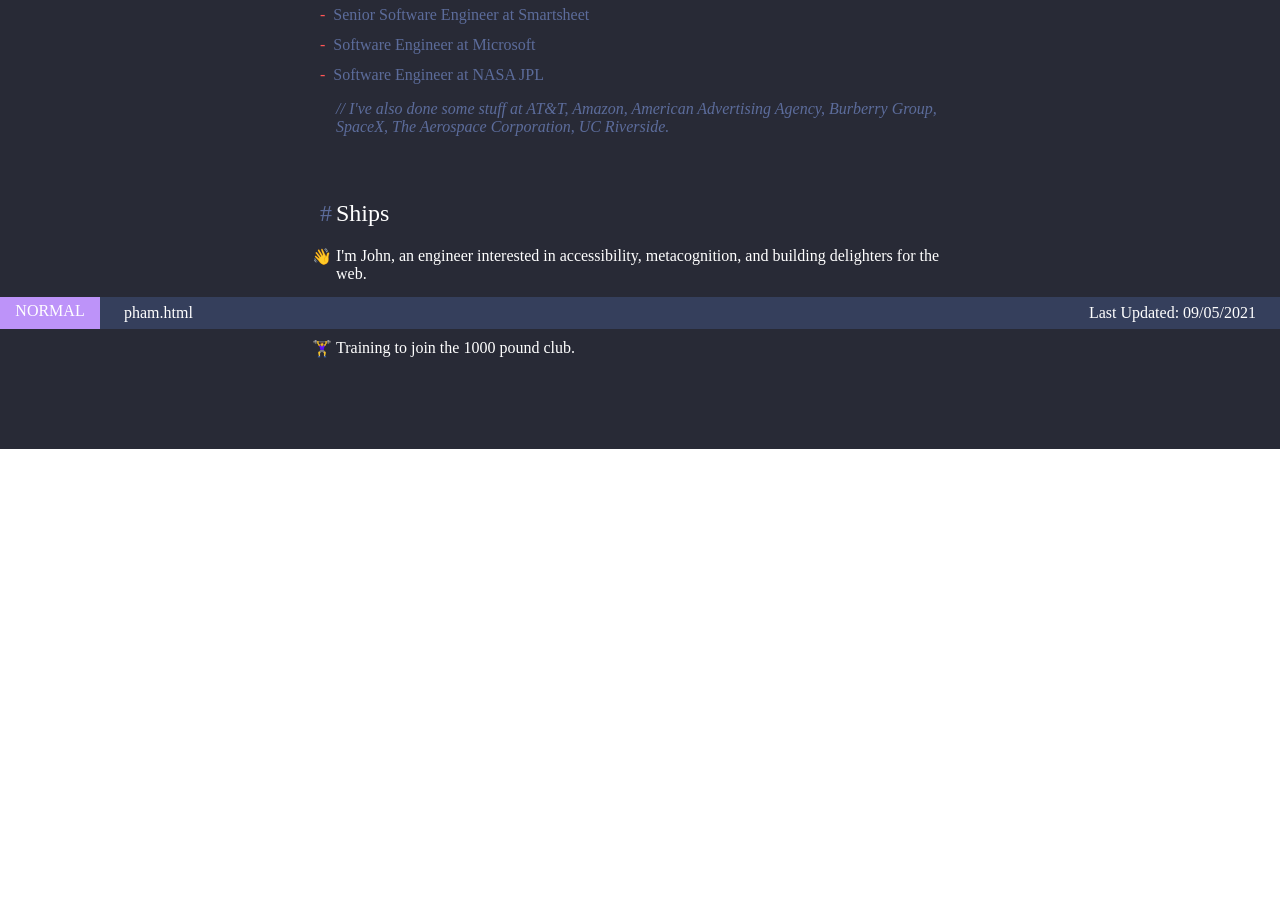
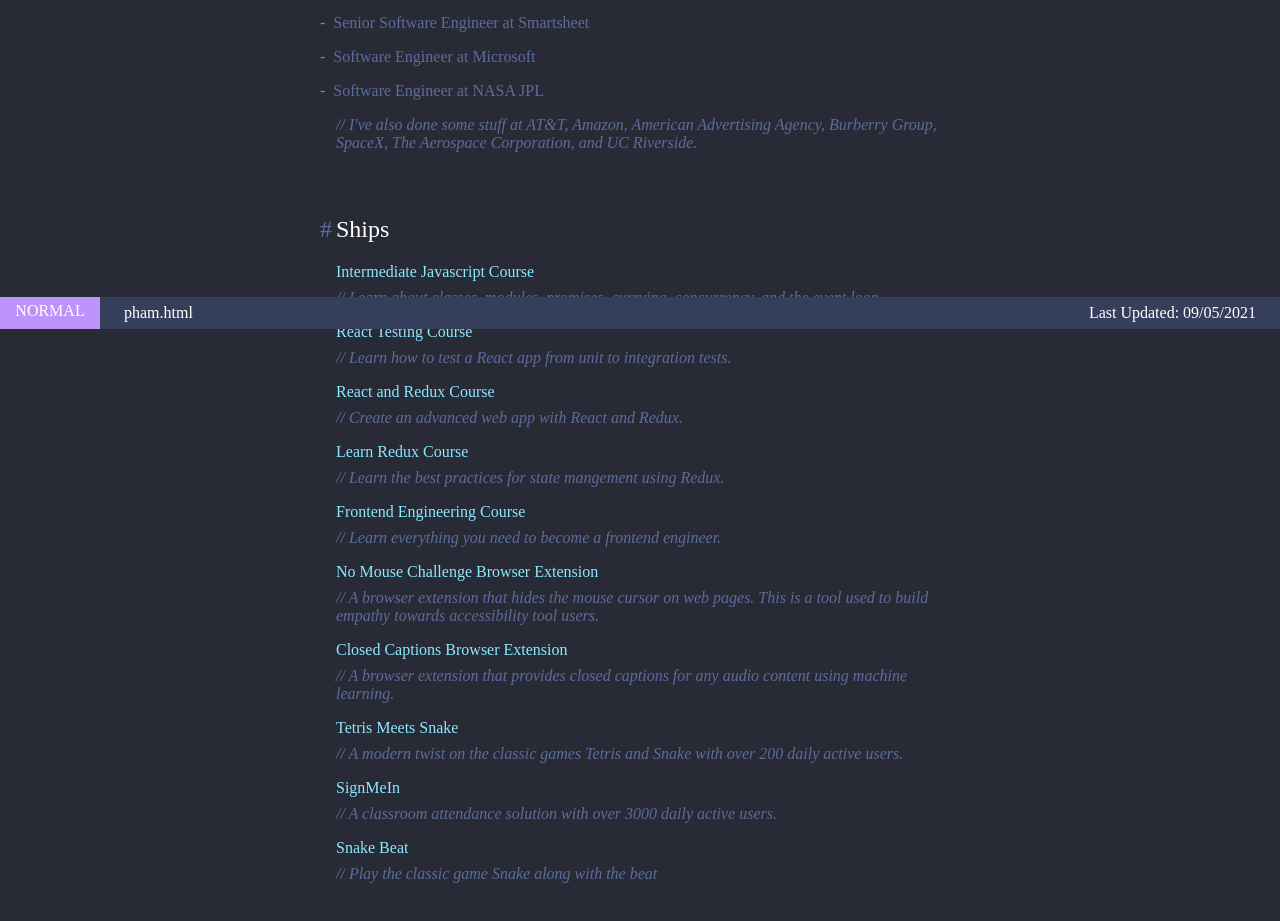
Before and after one commit to JohnPhamous/pham.codes, a Next.js app in the folder next/: page / in a window 1280 px wide. Shown: the part 471-1392 px from the top of the page. Before the commit the page ends 920 px from the top, so only its background shows below. Built offline with nearby package versions, Linux system fonts and the light colour scheme; a web font is replaced by a local one.

Commit message:
Refactor

```diff
--- /dev/null
+++ b/next/components/Comment/Comment.tsx
@@ -0,0 +1,13 @@
+import React from 'react';
+import { styled } from '../../styles/stitches.config';
+
+const Comment: React.FC = ({ children }) => {
+  return <StyledComment>{children}</StyledComment>;
+};
+
+export default Comment;
+
+const StyledComment = styled('p', {
+  color: '$comment',
+  fontStyle: 'italic',
+});
--- /dev/null
+++ b/next/components/List/List.tsx
@@ -0,0 +1,17 @@
+import React from 'react';
+import { styled } from '../../styles/stitches.config';
+
+const List: React.FC = ({ children }) => {
+  return <UL>{children}</UL>;
+};
+
+export default List;
+
+const UL = styled('ul', {
+  listStyle: 'none',
+  padding: 0,
+
+  '& li:not(:last-child)': {
+    marginBottom: '1em',
+  },
+});
--- /dev/null
+++ b/next/components/Projects/Projects.tsx
@@ -0,0 +1,32 @@
+import React from 'react';
+import projects from '../../content/projects.content.json';
+import { styled } from '../../styles/stitches.config';
+import Comment from '../Comment/Comment';
+import List from '../List/List';
+
+const Projects = () => {
+  return (
+    <List>
+      {projects.map((project) => (
+        <Item key={project.name}>
+          <a href={project.demo} target="_blank">
+            {project.name}
+          </a>
+          <Comment>// {project.description}</Comment>
+        </Item>
+      ))}
+    </List>
+  );
+};
+
+export default Projects;
+
+const Item = styled('li', {
+  display: 'flex',
+  flexDirection: 'column',
+
+  '& > p': {
+    margin: 0,
+    marginTop: '$s8',
+  },
+});
--- a/next/components/Roles/Roles.tsx
+++ b/next/components/Roles/Roles.tsx
@@ -1,6 +1,8 @@
-import { resolveHref } from 'next/dist/shared/lib/router/router';
+import React from 'react';
 import roles from '../../content/roles.content.json';
 import { styled } from '../../styles/stitches.config';
+import List from '../List/List';
+import Comment from '../../components/Comment/Comment';
 
 /**
  * Number of roles to show with full details.
@@ -39,6 +41,8 @@
   const uniqueOrganizations = Array.from(
     new Set([...truncatedRoleOrganizations].filter((x) => !fullDetailRoleOrganizations.has(x)))
   ).sort();
+  // @ts-expect-error
+  const listFormatter = new Intl.ListFormat('en');
 
   return (
     <List>
@@ -51,21 +55,14 @@
         </Role>
       ))}
 
-      <Comment>// I've also done some stuff at {uniqueOrganizations.join(', ')}.</Comment>
+      <Comment>
+        // I've also done some stuff at {listFormatter.format(uniqueOrganizations)}.
+      </Comment>
     </List>
   );
 };
 
 export default Roles;
-
-const List = styled('ul', {
-  listStyle: 'none',
-  padding: 0,
-
-  '& li:not(:last-child)': {
-    marginBottom: '$s12',
-  },
-});
 
 const Role = styled('li', {
   variants: {
@@ -106,8 +103,3 @@
 const Organization = styled('a', {
   color: '$link',
 });
-
-const Comment = styled('p', {
-  color: '$comment',
-  fontStyle: 'italic',
-});
--- /dev/null
+++ b/next/content/projects.content.json
@@ -0,0 +1,52 @@
+[
+  {
+    "name": "Intermediate Javascript Course",
+    "description": "Learn about classes, modules, promises, currying, concurrency, and the event loop.",
+    "demo": "https://www.codecademy.com/learn/learn-intermediate-javascript"
+  },
+  {
+    "name": "React Testing Course",
+    "description": "Learn how to test a React app from unit to integration tests.",
+    "demo": "https://www.codecademy.com/learn/learn-react-testing"
+  },
+  {
+    "name": "React and Redux Course",
+    "description": "Create an advanced web app with React and Redux.",
+    "demo": "https://www.codecademy.com/learn/learn-redux"
+  },
+  {
+    "name": "Learn Redux Course",
+    "description": "Learn the best practices for state mangement using Redux.",
+    "demo": "https://www.codecademy.com/learn/learn-redux"
+  },
+  {
+    "name": "Frontend Engineering Course",
+    "description": "Learn everything you need to become a frontend engineer.",
+    "demo": "https://www.codecademy.com/learn/paths/front-end-engineer-career-path"
+  },
+  {
+    "name": "No Mouse Challenge Browser Extension",
+    "description": "A browser extension that hides the mouse cursor on web pages. This is a tool used to build empathy towards accessibility tool users.",
+    "demo": "https://github.com/JohnPhamous/no-mouse-challenge-extension"
+  },
+  {
+    "name": "Closed Captions Browser Extension",
+    "description": "A browser extension that provides closed captions for any audio content using machine learning.",
+    "demo": "https://microsoftedge.microsoft.com/addons/detail/live-captions/gicnjnjcgeklfnecoglpmgmnenkoeeip"
+  },
+  {
+    "name": "Tetris Meets Snake",
+    "description": "A modern twist on the classic games Tetris and Snake with over 200 daily active users.",
+    "demo": "https://pham.codes/tetris-meets-snake"
+  },
+  {
+    "name": "SignMeIn",
+    "description": "A classroom attendance solution with over 3000 daily active users.",
+    "demo": "https://signmein.online"
+  },
+  {
+    "name": "Snake Beat",
+    "description": "Play the classic game Snake along with the beat",
+    "demo": "https://johnpham.net/snake-beat/"
+  }
+]
--- a/next/pages/index.tsx
+++ b/next/pages/index.tsx
@@ -1,5 +1,6 @@
 import type { NextPage } from 'next';
 import React from 'react';
+import Projects from '../components/Projects/Projects';
 import Roles from '../components/Roles/Roles';
 import { styled } from '../styles/stitches.config';
 
@@ -35,21 +36,7 @@
       <Section>
         <SectionHeader>Ships</SectionHeader>
 
-        <ParagraphWithIcon>
-          <span role="img" aria-label="Hello!">
-            👋
-          </span>{' '}
-          <span>
-            I'm John, an engineer interested in accessibility, metacognition, and building
-            delighters for the web.
-          </span>
-        </ParagraphWithIcon>
-        <ParagraphWithIcon>
-          <span role="img">🇨🇳</span> <span>Learning Mandarin, 你好!</span>
-        </ParagraphWithIcon>
-        <ParagraphWithIcon>
-          <span role="img">🏋️‍♀️</span> <span>Training to join the 1000 pound club.</span>
-        </ParagraphWithIcon>
+        <Projects />
       </Section>
     </>
   );
```
